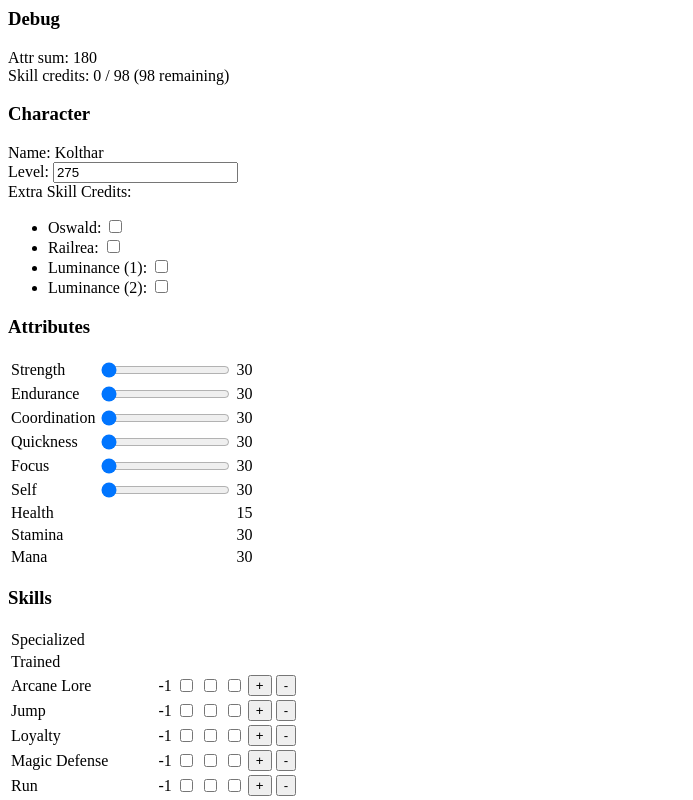
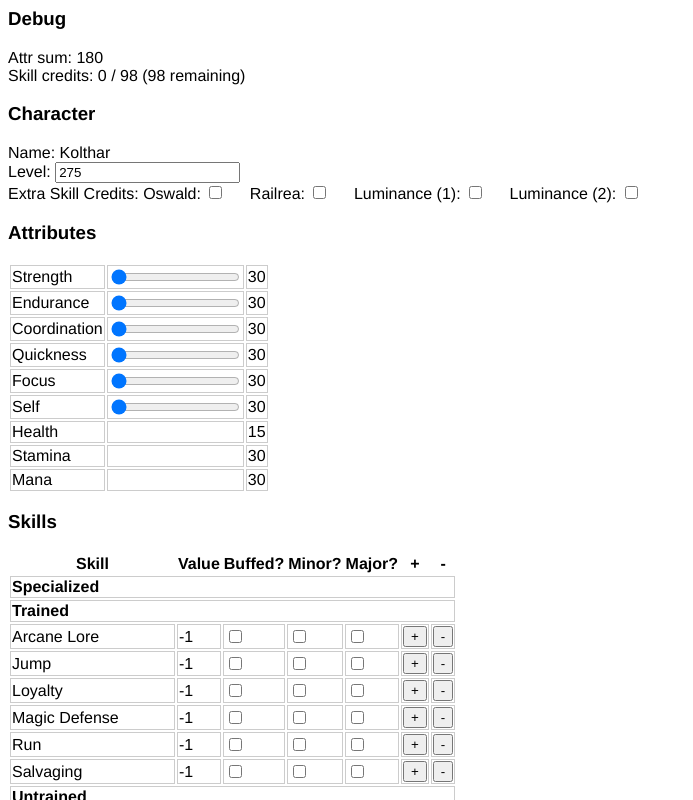
Before and after one commit to amoeba/accharplanner-vue, a plain HTML site: page index.html in a window 1280 px wide. Shown: the top 800 px of the page, without its empty margins (0-693 px from the left). Drawn offline with nearby package versions, Linux system fonts and the light colour scheme.

Commit message:
Clean up styling a bit

```diff
--- a/index.html
+++ b/index.html
@@ -1,3 +1,28 @@
+<style type="text/css">
+  body {
+    font: 12pt "Helvetica Neue";
+  }
+
+  td { border: 1px solid #ccc; }
+
+  .skill_group {
+    font-weight: bold;
+  }
+
+  #extra-skill-credits {
+    display: inline;
+    margin: 0;
+    padding: 0;
+    list-style-type: none;
+  }
+
+  #extra-skill-credits li {
+    margin-right: 20px;
+    display: inline;
+  }
+
+</style>
+
 <div id="app">
     <h3>Debug</h3>
     <div>Attr sum: {{attr_sum}}</div>
@@ -8,11 +33,11 @@
     <div>Level: <input type="text" v-model="level" /></div>
     <div>
       Extra Skill Credits:
-      <ul>
-        <li>Oswald: <input type="checkbox" v-model="extra_skill_credits.oswald" /></li>
-        <li>Railrea: <input type="checkbox" v-model="extra_skill_credits.railrea" /></li>
-        <li>Luminance (1): <input type="checkbox" v-model="extra_skill_credits.lum1" /></li>
-        <li>Luminance (2): <input type="checkbox" v-model="extra_skill_credits.lum2" /></li>
+      <ul id="extra-skill-credits">
+        <li><label for="skill_oswald">Oswald: </label><input id="skill_oswald" type="checkbox" v-model="extra_skill_credits.oswald" /></li>
+        <li><label for="skill_railrea">Railrea: </label><input id="skill_railrea" type="checkbox" v-model="extra_skill_credits.railrea" /></li>
+        <li><label for="skill_lum1">Luminance (1): </label><input id="skill_lum1" type="checkbox" v-model="extra_skill_credits.lum1" /></li>
+        <li><label for="skill_lum2">Luminance (2): </label><input id="skill_lum2" type="checkbox" v-model="extra_skill_credits.lum2" /></li>
       </ul>
     </div>
 
@@ -69,9 +94,20 @@
 
     <h3>Skills</h3>
     <table>
+      <thead>
+        <tr>
+          <th>Skill</th>
+          <th>Value</th>
+          <th>Buffed?</th>
+          <th>Minor?</th>
+          <th>Major?</th>
+          <th>+</th>
+          <th>-</th>
+        </tr>
+      </thead>
       <tbody>
         <tr>
-          <td colspan="4">Specialized</td>
+          <td  class="skill_group" colspan="7">Specialized</td>
         </tr>
         <tr v-for="skill in specialized_skills">
           <td>{{ skill.name }}</td>
@@ -83,7 +119,7 @@
           <td><button v-on:click="training_decrease" :skill="skill.key">-</button></td>
         </tr>
         <tr>
-          <td colspan="4">Trained</td>
+          <td class="skill_group" colspan="7">Trained</td>
         </tr>
         <tr v-for="skill in trained_skills">
           <td>{{ skill.name }}</td>
@@ -95,7 +131,7 @@
           <td><button v-on:click="training_decrease" :skill="skill.key">-</button></td>
         </tr>
         <tr>
-          <td colspan="4">Untrained</td>
+          <td  class="skill_group" colspan="7">Untrained</td>
         </tr>
         <tr v-for="skill in untrained_skills">
           <td>{{ skill.name }}</td>
@@ -107,7 +143,7 @@
           <td><button v-on:click="training_decrease" :skill="skill.key">-</button></td>
         </tr>
         <tr>
-          <td colspan="4">Unusable</td>
+          <td  class="skill_group" colspan="7">Unusable</td>
         </tr>
         <tr v-for="skill in unusable_skills">
           <td>{{ skill.name }}</td>
```
